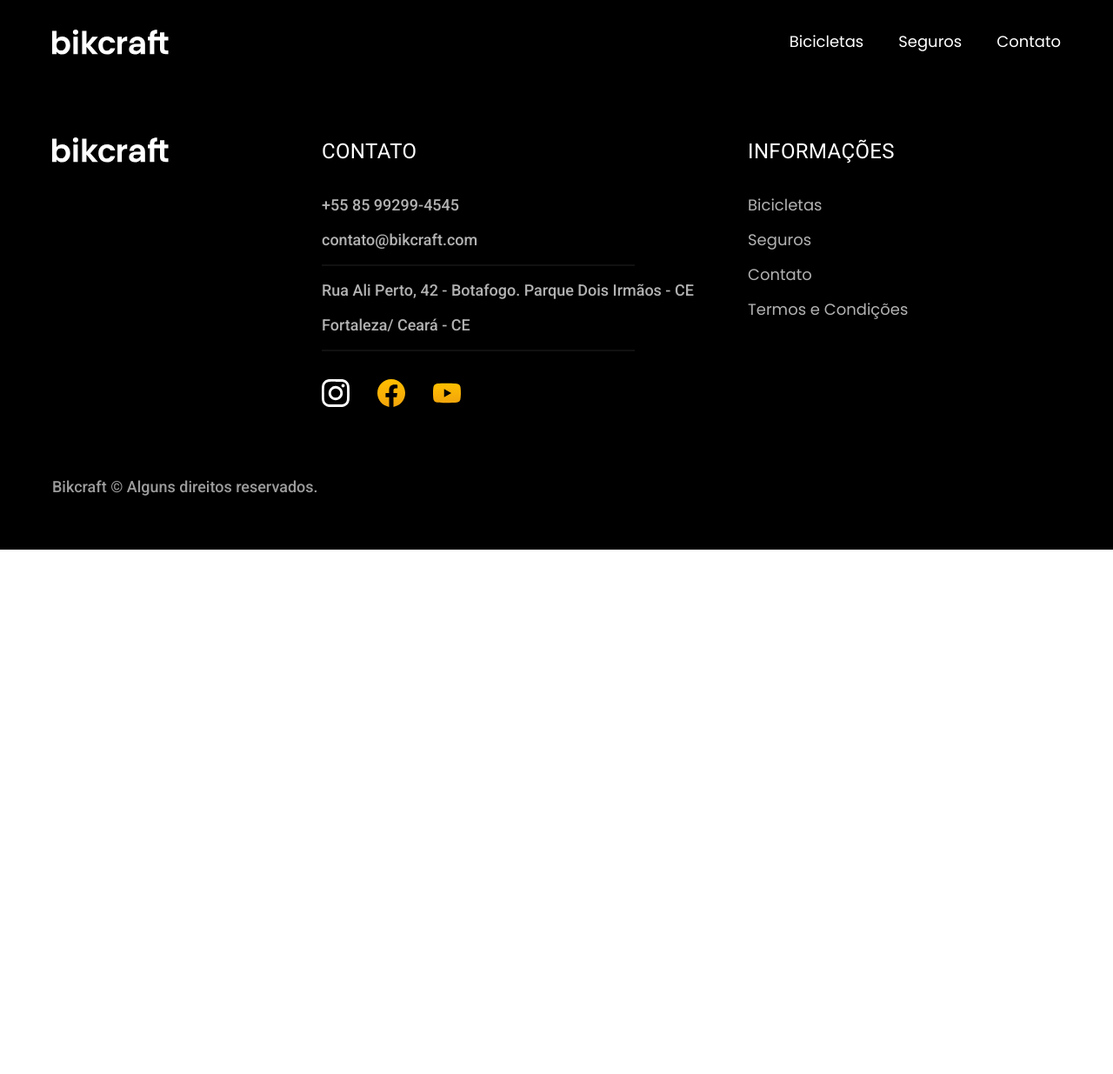
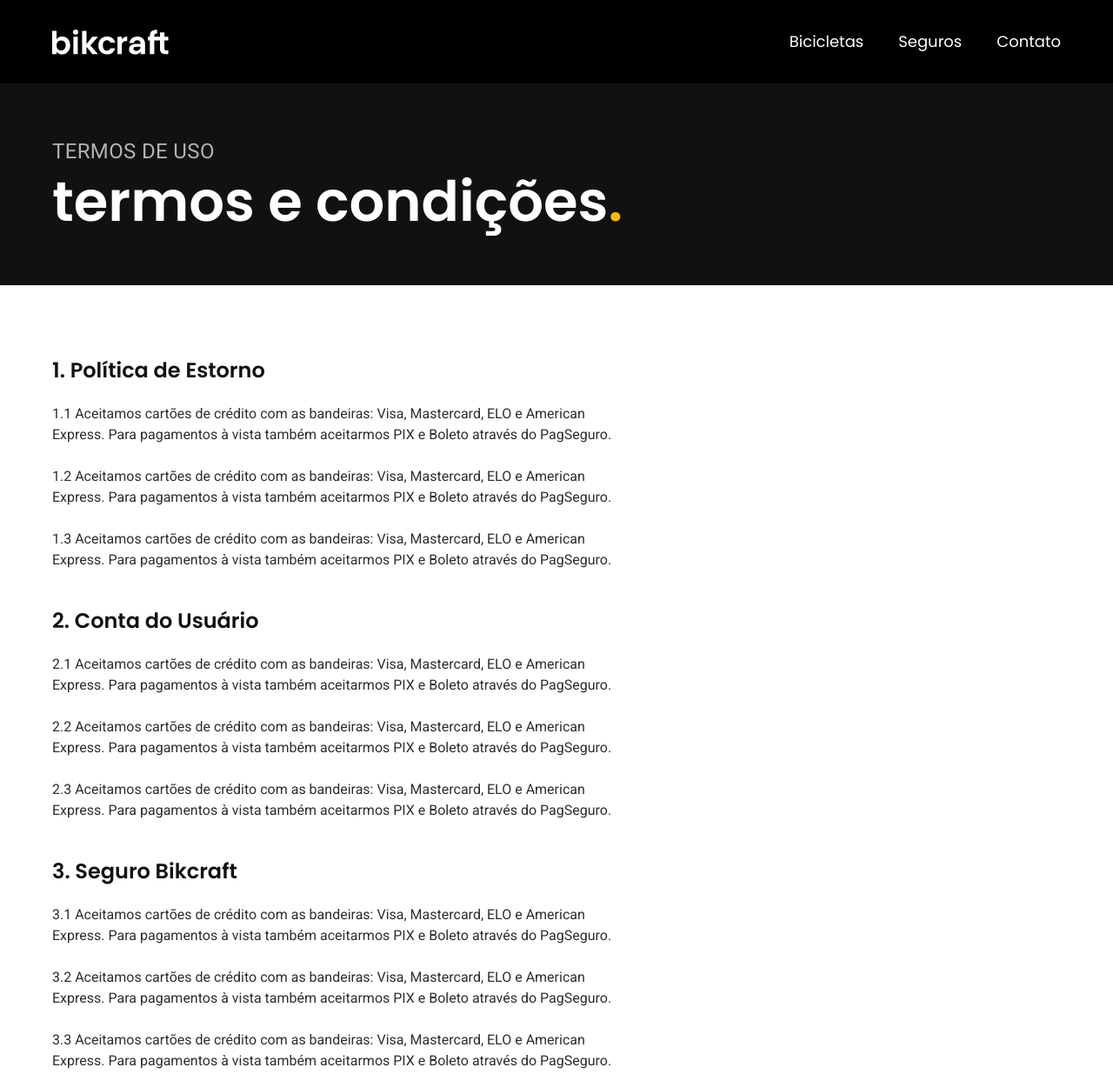
Before and after one commit to icaroregis/bikcraft__company, a plain HTML site: page termos.html in a window 1280 px wide. Shown: the top 1235 px of the page at 87% size. Before the commit the page ends 800 px from the top, so only its background shows below. Drawn offline with Linux system fonts and the light colour scheme.

Commit message:
finalização da página de termos

```diff
--- a/css/components/components.css
+++ b/css/components/components.css
@@ -49,6 +49,30 @@
   color: var(--color-0);
 }
 
+/* titulos internos das paginas */
+.title__bg {
+  padding-top: 60px;
+  padding-bottom: 60px;
+  background-color: var(--color-11);
+}
+
+.titulo.container p {
+  margin-bottom: 4px;
+}
+
+@media (max-width: 800px) {
+  .titulo__bg {
+    padding-top: 40px;
+    padding-bottom: 40px;
+  }
+
+  .title p {
+    font-size: 1rem;
+    text-transform: lowercase;
+    font-weight: 400;
+  }
+}
+
 @media (max-width: 600px) {
   .button {
     padding: 12px 16px;
--- a/css/style.css
+++ b/css/style.css
@@ -10,3 +10,4 @@
 @import './home/depoimento.css';
 @import './bicicletas/bike__list.css';
 @import './seguros/seguros.css';
+@import './termos/termos.css';
--- /dev/null
+++ b/css/termos/termos.css
@@ -0,0 +1,18 @@
+.termos {
+  padding-top: 80px;
+  padding-bottom: 80px;
+}
+
+.termos h2 {
+  font-weight: 600;
+  margin-bottom: 20px;
+}
+
+.termos p + h2 {
+  margin-top: 40px;
+}
+
+.termos p {
+  max-width: 75ch;
+  margin-bottom: 24px;
+}
--- a/termos.html
+++ b/termos.html
@@ -5,9 +5,7 @@
   <meta charset="UTF-8">
   <meta http-equiv="X-UA-Compatible" content="IE=edge">
   <meta name="viewport" content="width=device-width, initial-scale=1.0">
-  <meta name="description" content="Bicicletas elétricas de alta precisão e qualidade,  feitas sob medida para o cliente. Explore o mundo na sua velocidade com a Bikcraft.">
-  <link href='https://css.gg/close.css' rel='stylesheet'>
-  <link href='https://css.gg/menu.css' rel='stylesheet'>
+  <meta name="description" content="Termos e Condições">
   <link rel="stylesheet" href="./css/style.css">
   <link rel="preconnect" href="https://fonts.googleapis.com">
   <link rel="preconnect" href="https://fonts.gstatic.com" crossorigin>
@@ -15,7 +13,7 @@
   <link rel="preconnect" href="https://fonts.googleapis.com">
   <link rel="preconnect" href="https://fonts.gstatic.com" crossorigin>
   <link href="https://fonts.googleapis.com/css2?family=Merriweather:ital,wght@1,900&display=swap" rel="stylesheet">
-  <title>Bikcraft - Bicicletas elétricas</title>
+  <title>Termos e Condições | Bikcraft</title>
 </head>
 
 <body>
@@ -40,6 +38,38 @@
       </div>
     </div>
   </header>
+
+  <main>
+    <div class="title__bg">
+      <div class="titulo container">
+        <p class="font__2__l__b color__5">Termos de Uso</p>
+        <h1 class="font__1__xxl color__0">termos e condições<span class="color__p1">.</span></h1>
+      </div>
+    </div>
+
+    <div class="termos font__2__s color__10 container">
+      <h2 class="font__1__l color__11">1. Política de Estorno</h2>
+      <p>1.1 Aceitamos cartões de crédito com as bandeiras: Visa, Mastercard, ELO e American Express. Para pagamentos à vista também aceitarmos PIX e Boleto através do PagSeguro.</p>
+
+      <p>1.2 Aceitamos cartões de crédito com as bandeiras: Visa, Mastercard, ELO e American Express. Para pagamentos à vista também aceitarmos PIX e Boleto através do PagSeguro.</p>
+
+      <p> 1.3 Aceitamos cartões de crédito com as bandeiras: Visa, Mastercard, ELO e American Express. Para pagamentos à vista também aceitarmos PIX e Boleto através do PagSeguro.</p>
+
+      <h2 class="font__1__l color__11">2. Conta do Usuário</h2>
+      <p>2.1 Aceitamos cartões de crédito com as bandeiras: Visa, Mastercard, ELO e American Express. Para pagamentos à vista também aceitarmos PIX e Boleto através do PagSeguro.</p>
+
+      <p>2.2 Aceitamos cartões de crédito com as bandeiras: Visa, Mastercard, ELO e American Express. Para pagamentos à vista também aceitarmos PIX e Boleto através do PagSeguro.</p>
+
+      <p>2.3 Aceitamos cartões de crédito com as bandeiras: Visa, Mastercard, ELO e American Express. Para pagamentos à vista também aceitarmos PIX e Boleto através do PagSeguro.</p>
+
+      <h2 class="font__1__l color__11">3. Seguro Bikcraft</h2>
+      <p>3.1 Aceitamos cartões de crédito com as bandeiras: Visa, Mastercard, ELO e American Express. Para pagamentos à vista também aceitarmos PIX e Boleto através do PagSeguro.</p>
+
+      <p>3.2 Aceitamos cartões de crédito com as bandeiras: Visa, Mastercard, ELO e American Express. Para pagamentos à vista também aceitarmos PIX e Boleto através do PagSeguro.</p>
+
+      <p>3.3 Aceitamos cartões de crédito com as bandeiras: Visa, Mastercard, ELO e American Express. Para pagamentos à vista também aceitarmos PIX e Boleto através do PagSeguro.</p>
+    </div>
+  </main>
 
   <footer class="footer__bg">
     <div class="footer container">
```
